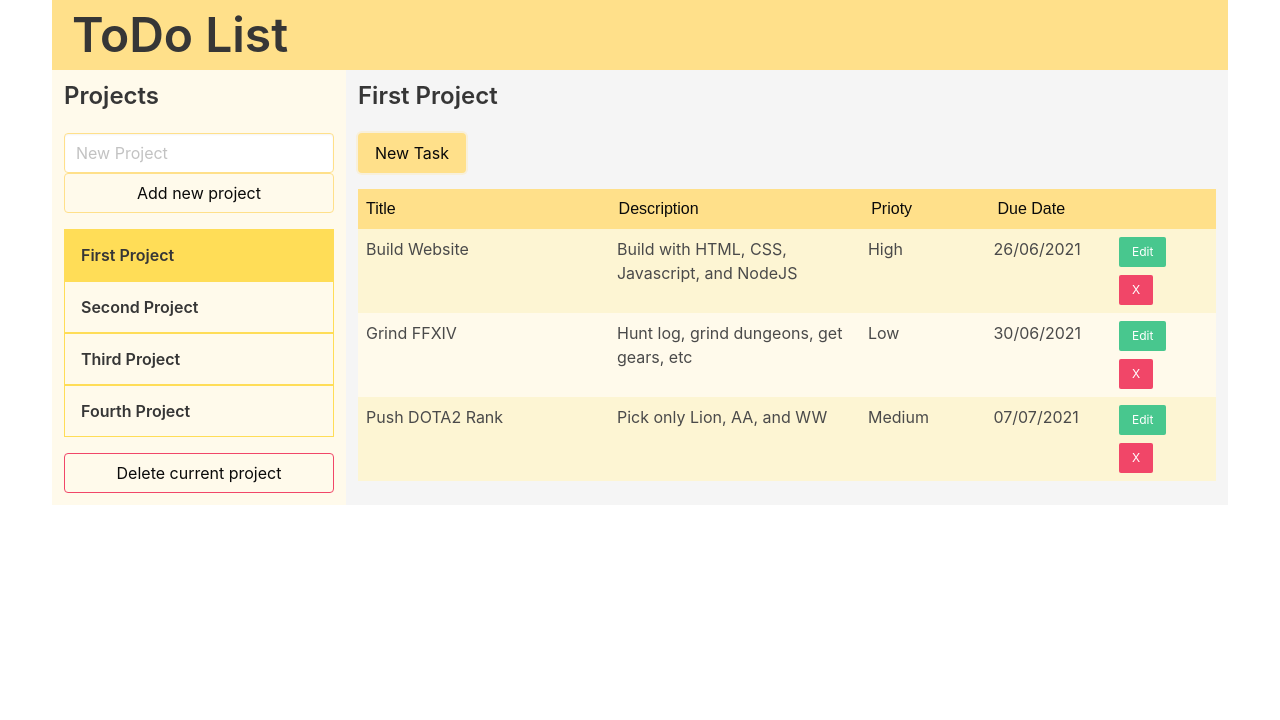
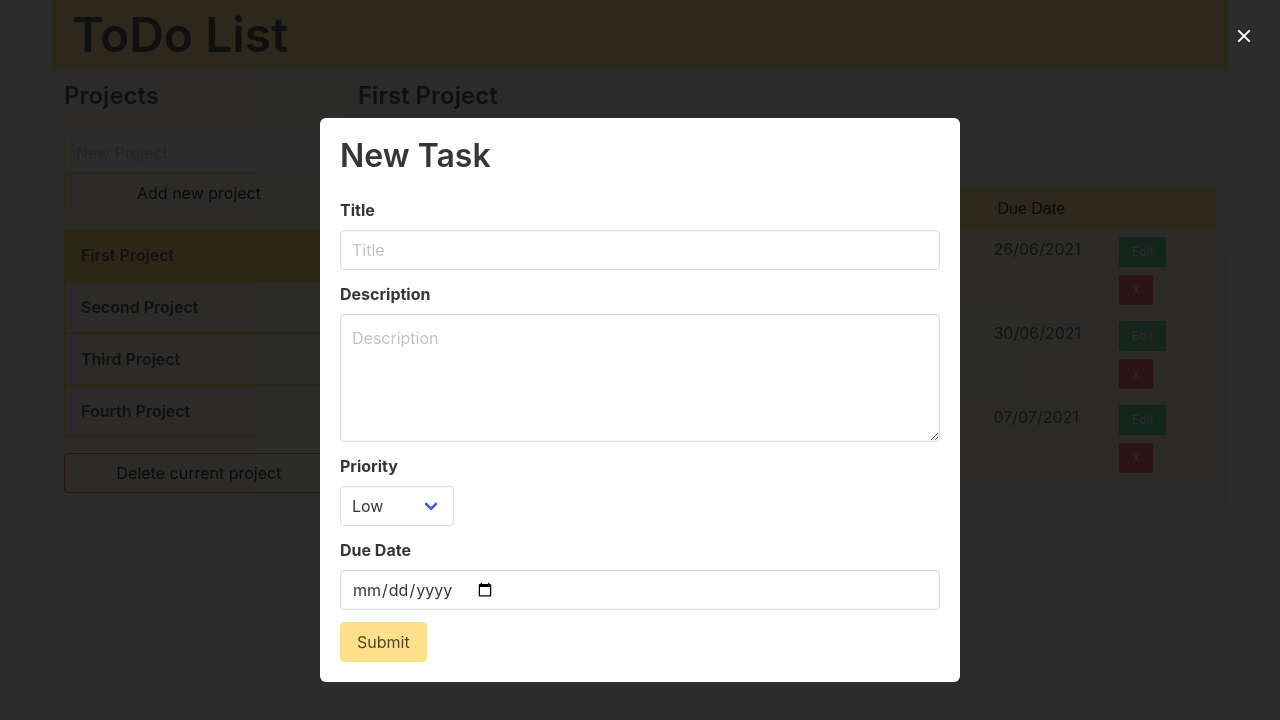
Before and after one commit to David-Ph/ToDoList, a plain HTML site: page index.html in a window 1280 px wide. Both pictures are taken after a click on the button "New Task". Drawn offline with nearby package versions, Linux system fonts and the light colour scheme.

Commit message:
Add open and close new task modal function

```diff
--- a/index.html
+++ b/index.html
@@ -125,8 +125,8 @@
     </div>
 
     <!-- new task modal -->
-    <div class="modal">
-      <div class="modal-background "></div>
+    <div id="new-task-modal" class="modal">
+      <div id="new-task-modal-background" class="modal-background"></div>
       <div class="modal-content">
         <div class="box">
           <h2 class="title is-3">New Task</h2>
@@ -165,7 +165,7 @@
           </div>
         </div>
       </div>
-      <button class="modal-close is-large" aria-label="close"></button>
+      <button id="close-new-task-modal" class="modal-close is-large" aria-label="close"></button>
     </div>
 
     <script src="main.js"></script>
--- a/main.js
+++ b/main.js
@@ -13,20 +13,96 @@
 /*!**********************!*\
   !*** ./src/index.js ***!
   \**********************/
-/***/ (() => {
+/***/ ((__unused_webpack_module, __webpack_exports__, __webpack_require__) => {
 
-eval("console.log(\"HELLO WORLD\");\r\n\n\n//# sourceURL=webpack://09_todolist/./src/index.js?");
+"use strict";
+eval("__webpack_require__.r(__webpack_exports__);\n/* harmony import */ var _modal__WEBPACK_IMPORTED_MODULE_0__ = __webpack_require__(/*! ./modal */ \"./src/modal.js\");\n/* harmony import */ var _modal__WEBPACK_IMPORTED_MODULE_0___default = /*#__PURE__*/__webpack_require__.n(_modal__WEBPACK_IMPORTED_MODULE_0__);\n\r\n\r\n// * execute function\r\n(0,_modal__WEBPACK_IMPORTED_MODULE_0__.modalFunction)();\r\nconsole.log(_modal__WEBPACK_IMPORTED_MODULE_0__.modalFunction);\r\n\n\n//# sourceURL=webpack://09_todolist/./src/index.js?");
+
+/***/ }),
+
+/***/ "./src/modal.js":
+/*!**********************!*\
+  !*** ./src/modal.js ***!
+  \**********************/
+/***/ ((module) => {
+
+eval("const modalFunction = function () {\r\n  // * cache DOM\r\n  const newTaskBtn = document.getElementById(\"add-task-btn\");\r\n  const newTaskModal = document.getElementById(\"new-task-modal\");\r\n  const newTaskModalBackground = document.getElementById(\r\n    \"new-task-modal-background\"\r\n  );\r\n  const newTaskModalClose = document.getElementById(\"close-new-task-modal\");\r\n  const taskBlock = document.querySelector(\".task-list\");\r\n\r\n  // * bind events\r\n  newTaskBtn.addEventListener(\"click\", toggleNewTaskModal);\r\n  newTaskModal.addEventListener(\"click\", closeModal);\r\n  //   taskBlock.addEventListener(\"click\");\r\n\r\n  function toggleNewTaskModal() {\r\n    if (newTaskModal.classList.contains(\"is-active\")) {\r\n      newTaskModal.classList.remove(\"is-active\");\r\n    } else {\r\n      newTaskModal.classList.add(\"is-active\");\r\n    }\r\n  }\r\n  function closeModal(event) {\r\n    if (\r\n      event.target.classList.contains(\"modal-background\") ||\r\n      event.target.classList.contains(\"modal-close\")\r\n    ) {\r\n      toggleNewTaskModal();\r\n    }\r\n  }\r\n\r\n  return {\r\n    closeModal,\r\n    toggleNewTaskModal,\r\n  };\r\n};\r\n\r\nmodule.exports = {\r\n  modalFunction,\r\n};\r\n\n\n//# sourceURL=webpack://09_todolist/./src/modal.js?");
 
 /***/ })
 
 /******/ 	});
 /************************************************************************/
+/******/ 	// The module cache
+/******/ 	var __webpack_module_cache__ = {};
+/******/
+/******/ 	// The require function
+/******/ 	function __webpack_require__(moduleId) {
+/******/ 		// Check if module is in cache
+/******/ 		var cachedModule = __webpack_module_cache__[moduleId];
+/******/ 		if (cachedModule !== undefined) {
+/******/ 			return cachedModule.exports;
+/******/ 		}
+/******/ 		// Create a new module (and put it into the cache)
+/******/ 		var module = __webpack_module_cache__[moduleId] = {
+/******/ 			// no module.id needed
+/******/ 			// no module.loaded needed
+/******/ 			exports: {}
+/******/ 		};
+/******/
+/******/ 		// Execute the module function
+/******/ 		__webpack_modules__[moduleId](module, module.exports, __webpack_require__);
+/******/
+/******/ 		// Return the exports of the module
+/******/ 		return module.exports;
+/******/ 	}
+/******/
+/************************************************************************/
+/******/ 	/* webpack/runtime/compat get default export */
+/******/ 	(() => {
+/******/ 		// getDefaultExport function for compatibility with non-harmony modules
+/******/ 		__webpack_require__.n = (module) => {
+/******/ 			var getter = module && module.__esModule ?
+/******/ 				() => (module['default']) :
+/******/ 				() => (module);
+/******/ 			__webpack_require__.d(getter, { a: getter });
+/******/ 			return getter;
+/******/ 		};
+/******/ 	})();
+/******/
+/******/ 	/* webpack/runtime/define property getters */
+/******/ 	(() => {
+/******/ 		// define getter functions for harmony exports
+/******/ 		__webpack_require__.d = (exports, definition) => {
+/******/ 			for(var key in definition) {
+/******/ 				if(__webpack_require__.o(definition, key) && !__webpack_require__.o(exports, key)) {
+/******/ 					Object.defineProperty(exports, key, { enumerable: true, get: definition[key] });
+/******/ 				}
+/******/ 			}
+/******/ 		};
+/******/ 	})();
+/******/
+/******/ 	/* webpack/runtime/hasOwnProperty shorthand */
+/******/ 	(() => {
+/******/ 		__webpack_require__.o = (obj, prop) => (Object.prototype.hasOwnProperty.call(obj, prop))
+/******/ 	})();
+/******/
+/******/ 	/* webpack/runtime/make namespace object */
+/******/ 	(() => {
+/******/ 		// define __esModule on exports
+/******/ 		__webpack_require__.r = (exports) => {
+/******/ 			if(typeof Symbol !== 'undefined' && Symbol.toStringTag) {
+/******/ 				Object.defineProperty(exports, Symbol.toStringTag, { value: 'Module' });
+/******/ 			}
+/******/ 			Object.defineProperty(exports, '__esModule', { value: true });
+/******/ 		};
+/******/ 	})();
+/******/
+/************************************************************************/
 /******/
 /******/ 	// startup
 /******/ 	// Load entry module and return exports
 /******/ 	// This entry module can't be inlined because the eval devtool is used.
-/******/ 	var __webpack_exports__ = {};
-/******/ 	__webpack_modules__["./src/index.js"]();
+/******/ 	var __webpack_exports__ = __webpack_require__("./src/index.js");
 /******/
 /******/ })()
 ;
```
